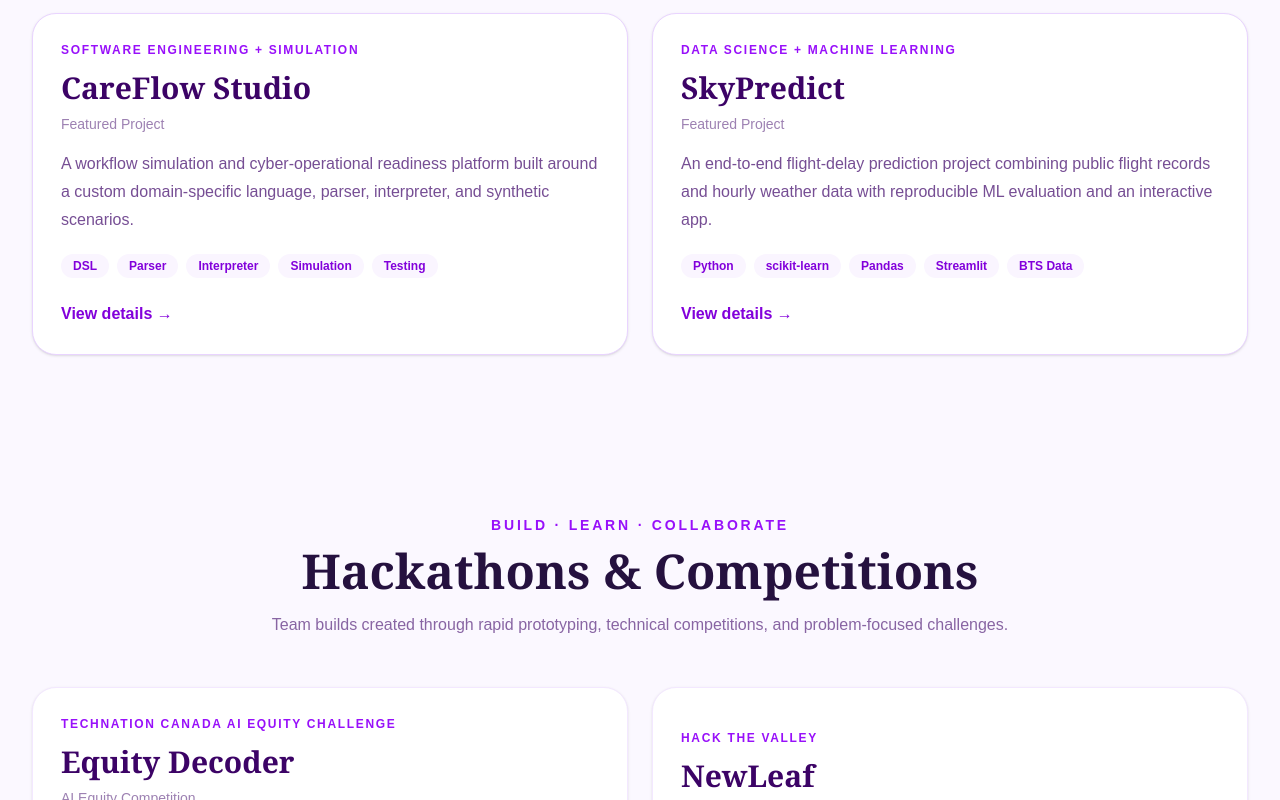
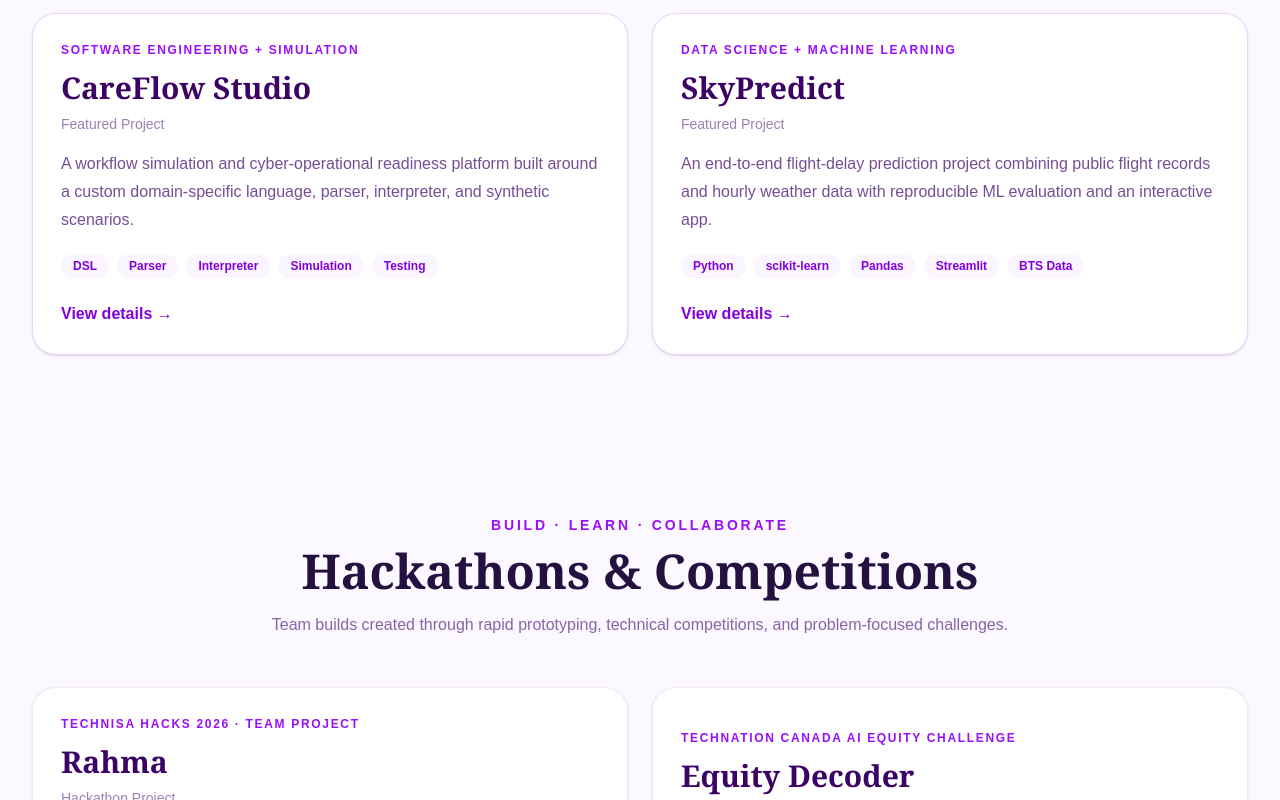
Before and after one commit to Zlawal79/zainab-portfolio, a Next.js app: page / in a window 1280 px wide. Shown: the part 2000-2800 px from the top of the page. Built offline with nearby package versions, Linux system fonts and the light colour scheme.

Commit message:
Add Rahma, Devpost, certifications and achievements

```diff
--- a/app/page.tsx
+++ b/app/page.tsx
@@ -9,6 +9,7 @@ const links = {
   linkedin: "https://www.linkedin.com/in/zainab-lawal-4528a4313/",
   email: "mailto:Zainablawal714@gmail.com",
   resume: "/resume.pdf",
+  devpost: "https://devpost.com/zainablawal714?ref_content=user-portfolio&ref_feature=portfolio&ref_medium=global-nav",
 };
 
 type CardItem = {
@@ -89,6 +90,16 @@ const featuredProjects: CardItem[] = [
 ];
 
 const hackathons: CardItem[] = [
+  {
+    id: "rahma-technisa",
+    title: "Rahma",
+    category: "TechNisa Hacks 2026 · Team Project",
+    date: "Hackathon Project",
+    tools: ["Next.js", "TypeScript", "Supabase", "PostgreSQL", "MapLibre"],
+    summary: "Contributed to an invite-only, hyper-local community platform for Muslim stay-at-home mothers and homemakers, centered on local gatherings, small support pods, privacy-conscious onboarding, and community engagement.",
+    bullets: ["Partnered with a team on the TechNisa hackathon build.", "The platform includes event discovery, pods and chat, rewards, onboarding, maps, and privacy-focused account flows.", "The implementation uses Next.js, TypeScript, Supabase, PostgreSQL, Realtime, Storage, and MapLibre/OpenFreeMap."],
+    link: "https://github.com/imankamrann/TechNisa",
+  },
   {
     id: "equity-decoder",
     title: "Equity Decoder",
@@ -179,6 +190,15 @@ const leadership: CardItem[] = [
   { id:"cppnorth", title:"CppNorth Volunteer", category:"Canadian C++ Conference", date:"July 2025", tools:["Networking","Volunteering","Professional Development"], summary:"Volunteered at a Canadian C++ conference and engaged with the professional software community.", bullets:["Supported conference activities.","Connected with developers and speakers.","Expanded exposure to professional software engineering."] },
 ];
 
+
+const credentials = [
+  { title: "AI Equity Data Challenge — Top 5", issuer: "TECHNATION Canada", date: "Issued November 26, 2025", status: "Achievement", description: "Placed in the Top 5 of TECHNATION Canada's AI Equity Data Student Challenge." },
+  { title: "Smart Communities Challenge — Recognition of Participation", issuer: "Brilliant Catalyst at Ontario Tech University · Earth District", date: "Issued March 16, 2026", status: "Credential", description: "Recognition for participation in the 2026 Earth District: Smart Communities Challenge." },
+  { title: "Welfare Pet Food and Supplies Corp. Customer Experience Brief", issuer: "Riipen Labs", date: "Completed August 28, 2026", status: "Project Credential", description: "Completed an employer project demonstrating product, market-positioning, strategic-planning, mockup, and customer-experience skills." },
+  { title: "Seize the Moment: Software Development Training Completion", issuer: "Brilliant Catalyst at Ontario Tech University", date: "Issued January 13, 2025", status: "Training", description: "Completed software development training covering software technologies, development methodologies, and foundational coding skills." },
+  { title: "IBM Fundamentals Certificate", issuer: "IBM", date: "In progress", status: "In Progress", description: "Currently working toward completion; the verified credential will be added when earned." },
+];
+
 const skillGroups = [
   ["Software Engineering", ["JavaScript", "TypeScript", "React", "Next.js", "React Native", "Node.js", "Java", "C++", "C#", "Git/GitHub", "API Development"]],
   ["AI, ML & Data", ["Python", "Pandas", "scikit-learn", "Machine Learning", "Data Visualization", "SQL", "Grounded AI Workflows"]],
@@ -200,7 +220,7 @@ export default function Home() {
           <a href="#top" className="font-serif text-2xl font-bold">Zainab<span className="text-purple-600">.</span></a>
           <div className="hidden items-center gap-5 text-sm font-semibold text-purple-800 lg:flex">
             <a href="#research">Research</a><a href="#projects">Projects</a><a href="#experience">Experience</a>
-            <a href="#leadership">Leadership</a><a href="#skills">Skills</a><a href="#connect">Connect</a>
+            <a href="#leadership">Leadership</a><a href="#credentials">Credentials</a><a href="#skills">Skills</a><a href="#connect">Connect</a>
           </div>
           <a href={links.resume} target="_blank" className="rounded-full bg-purple-700 px-5 py-2 text-sm font-bold text-white">Resume</a>
         </div>
@@ -247,8 +267,24 @@ export default function Home() {
 
       <Section title="Featured Technical Projects" subtitle="Four projects that show how I approach AI, data, cybersecurity, simulation, and software engineering." id="projects" items={featuredProjects} onSelect={setSelected} featured />
       <Section title="Hackathons & Competitions" subtitle="Team builds created through rapid prototyping, technical competitions, and problem-focused challenges." id="hackathons" items={hackathons} onSelect={setSelected} />
+      <div className="mx-auto max-w-7xl px-6 md:px-8"><div className="flex justify-center"><a href={links.devpost} target="_blank" className="rounded-full border border-purple-200 bg-white px-6 py-3 font-bold text-purple-800 shadow-sm">View my Devpost portfolio →</a></div></div>
       <Section title="Experience" subtitle="Research and software roles where I applied engineering, development, and technical communication." id="experience" items={experience} onSelect={setSelected} />
       <Section title="Leadership & Community" subtitle="Experiences that strengthened how I lead, communicate, mentor, and represent technical work." id="leadership" items={leadership} onSelect={setSelected} />
+
+
+      <section id="credentials" className="mx-auto max-w-7xl px-6 py-20 md:px-8">
+        <p className="text-center text-sm font-bold uppercase tracking-[.2em] text-purple-600">Learning & Recognition</p>
+        <h2 className="mt-3 text-center font-serif text-4xl font-bold md:text-5xl">Credentials & Achievements</h2>
+        <p className="mx-auto mt-4 max-w-3xl text-center leading-7 text-purple-950/60">Verified training, challenge recognition, employer projects, and continuing professional development.</p>
+        <div className="mt-12 grid gap-5 md:grid-cols-2 lg:grid-cols-3">
+          {credentials.map(item => <div key={item.title} className="rounded-3xl border border-purple-100 bg-white p-7 shadow-sm">
+            <div className="flex items-start justify-between gap-3"><p className="text-xs font-bold uppercase tracking-[.14em] text-purple-600">{item.issuer}</p><span className="shrink-0 rounded-full bg-purple-50 px-3 py-1 text-xs font-bold text-purple-700">{item.status}</span></div>
+            <h3 className="mt-4 font-serif text-2xl font-bold text-purple-950">{item.title}</h3>
+            <p className="mt-2 text-sm font-semibold text-purple-950/50">{item.date}</p>
+            <p className="mt-4 leading-7 text-purple-950/70">{item.description}</p>
+          </div>)}
+        </div>
+      </section>
 
       <section id="skills" className="mx-auto max-w-7xl px-6 py-20 md:px-8">
         <p className="text-center text-sm font-bold uppercase tracking-[.2em] text-purple-600">Technical Toolkit</p>
@@ -265,6 +301,7 @@ export default function Home() {
           <p className="mx-auto mt-4 max-w-2xl leading-7 text-purple-950/65">Explore my code, connect with me professionally, or view my résumé. QR codes for GitHub and LinkedIn will also live here for career-fair visitors viewing the portfolio on a laptop.</p>
           <div className="mt-8 flex flex-wrap justify-center gap-3">
             <a href={links.github} target="_blank" className="rounded-full bg-purple-700 px-6 py-3 font-bold text-white">GitHub</a>
+            <a href={links.devpost} target="_blank" className="rounded-full bg-purple-50 px-6 py-3 font-bold text-purple-800">Devpost</a>
             <a href={links.linkedin} target="_blank" className="rounded-full bg-purple-50 px-6 py-3 font-bold text-purple-800">LinkedIn</a>
             <a href={links.resume} target="_blank" className="rounded-full border border-purple-200 px-6 py-3 font-bold text-purple-800">Resume</a>
             <a href={links.email} className="rounded-full border border-purple-200 px-6 py-3 font-bold text-purple-800">Email</a>
```
